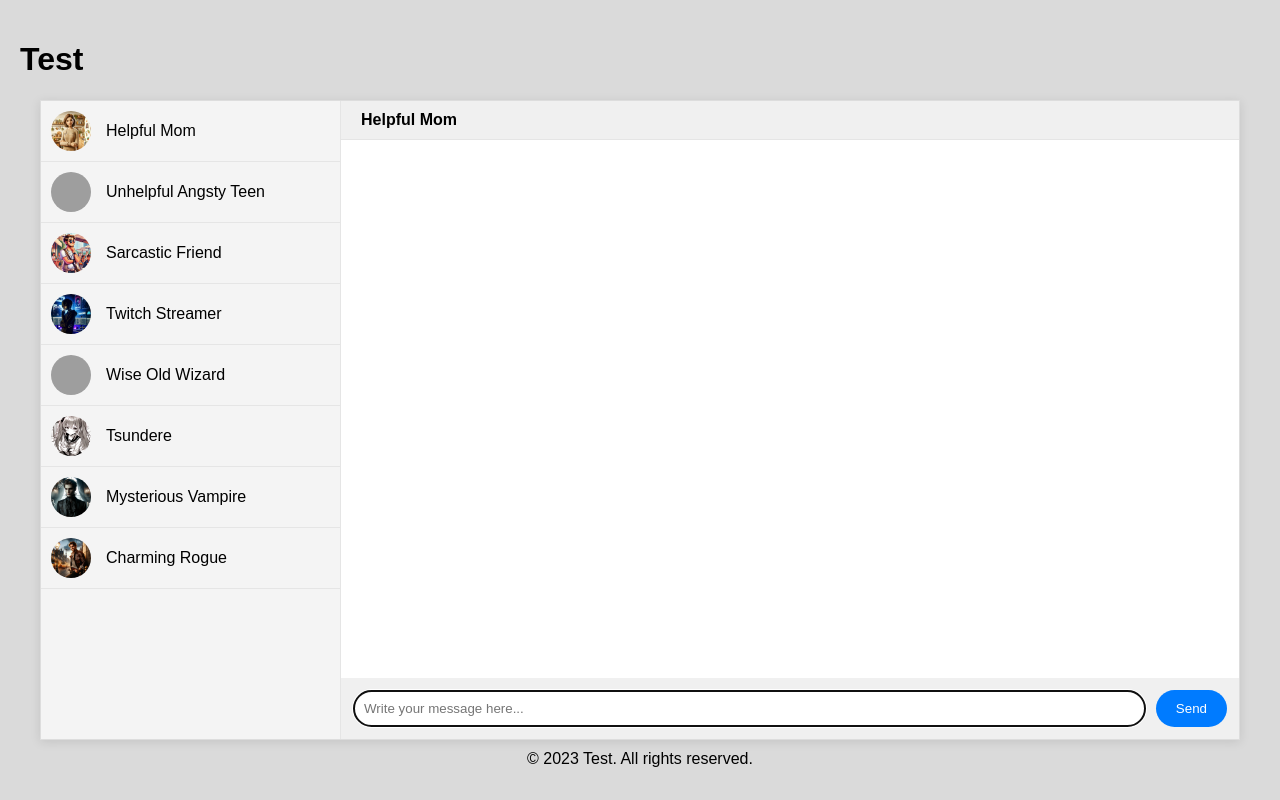
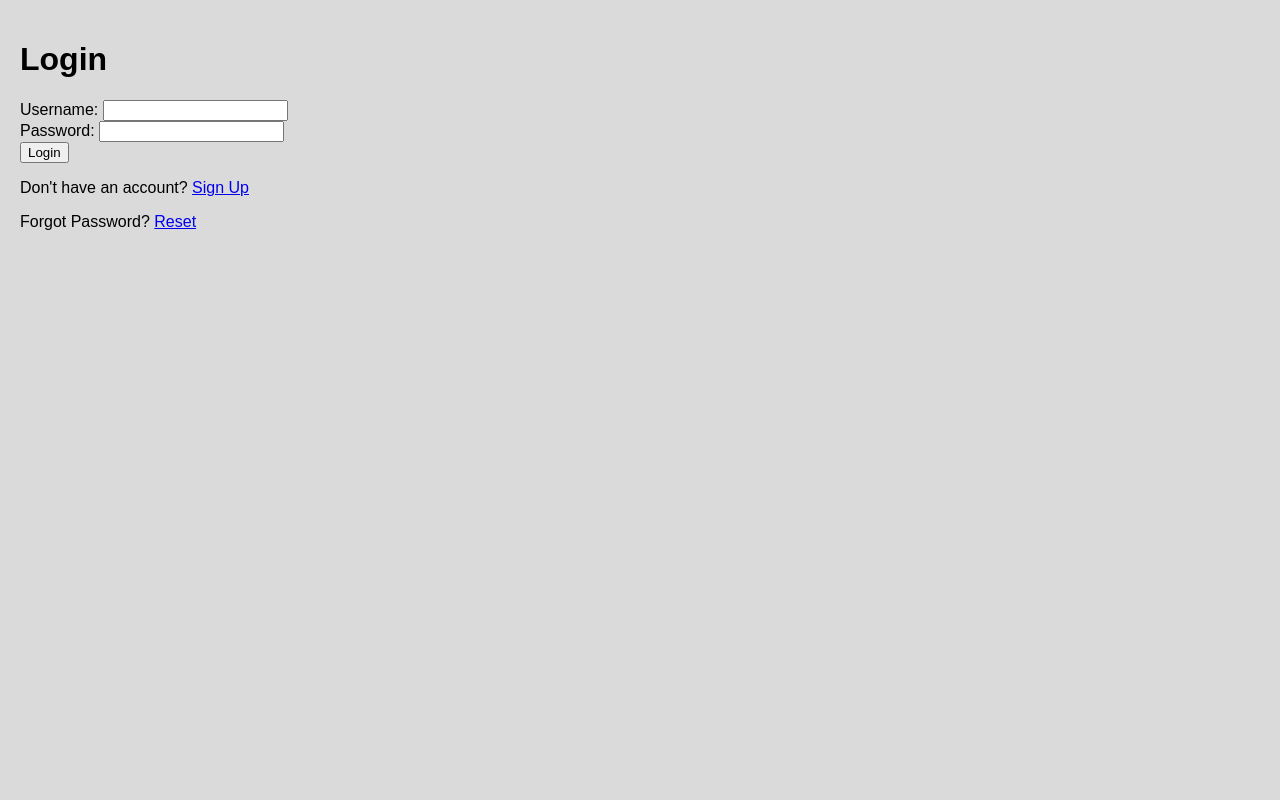
Before and after one commit to software-students-fall2023/5-final-project-mostly_afk, a Flask app: page / in a window 1280 px wide. Run offline with Flask 3, Linux system fonts and the light colour scheme; grey boxes are pictures that could not be loaded.

Commit message:
lotsssss of changes, added memory, still fixing

```diff
--- a/client/requirements.txt
+++ b/client/requirements.txt
@@ -4,3 +4,4 @@ Flask-Cors==3.0.10
 openai
 langchain==0.0.348
 python-dotenv==0.16.0
+pymongo==4.5.0
--- a/web_app/app.py
+++ b/web_app/app.py
@@ -4,11 +4,13 @@ This is a web-app ...
 import os
 import logging
 from dotenv import load_dotenv
-from flask import Flask, render_template, request, jsonify, session
+from flask import Flask, render_template, request, jsonify, session, url_for, redirect
 from flask_cors import CORS
 import requests
 from flask_session import Session
 from requests.exceptions import RequestException
+from pymongo import MongoClient
+from werkzeug.security import generate_password_hash, check_password_hash
 
 load_dotenv()
 
@@ -20,6 +22,10 @@ app.config["SESSION_TYPE"] = "filesystem"
 Session(app)
 
 
+# Connect to MongoDB
+client = MongoClient("database", 27017)
+db = client["database"]
+
 @app.route("/", methods=["GET", "POST"])
 def index():
     """
@@ -28,12 +34,17 @@ def index():
     if "messages" not in session:
         session["messages"] = []
 
-    if request.method == "POST":
-        user_input = request.form.get("user_input")
-        session["messages"].append({"type": "User", "content": user_input})
-        return render_template("index.html", messages=session["messages"])
+    if "user_id" not in session:
+        return render_template("login.html")
 
-    return render_template("index.html", messages=session["messages"])
+    else:
+        if request.method == "POST":
+            user_input = request.form.get("user_input")
+            user_id = session.get("user_id")
+            session["messages"].append({"type": "User", "content": user_input})
+            return render_template("index.html", messages=session["messages"], user_id=user_id)
+        user_id = session.get("user_id")
+        return render_template("index.html", messages=session["messages"], user_id=user_id)
 
 
 @app.route("/get_response", methods=["POST"])
@@ -43,10 +54,14 @@ def get_response():
     """
     user_input = request.form.get("user_input")
     personality = request.form.get("personality", "helpful")
+    user_id = session["user_id"]
     try:
         response = requests.post(
-            "http://client:5002/get_response", json={"prompt": user_input, "personality": personality}, timeout=60
+            "http://client:5002/get_response", json={"prompt": user_input, "personality": personality, "user_id": user_id}, timeout=60
         )
+        # response = requests.post(
+        #     "http://client:5002/reset_conversation", json={"prompt": user_input, "personality": personality, "user_id": user_id}, timeout=60
+        # )
         response.raise_for_status()
         ai_response = response.json().get("response")
         session["messages"].append({"type": "Assistant", "content": ai_response})
@@ -76,5 +91,152 @@ def clear_session():
         return jsonify({"error": "An error occurred while clearing the session"}), 500
 
 
+
+
+# Login, Sign Up Functionality
+@app.route("/signup", methods=["GET", "POST"])
+def signup():
+    """Renders the signup page"""
+    # If there is a user_id in session, it redirects them back to the home page
+    if "user_id" in session:
+        return redirect(url_for("index"))
+
+    # If there is no account, then we allow the user to creat one.
+    if request.method == "POST":
+        # We allow the user to create their username, password, confirm password, email
+        username = request.form["username"]
+        password = request.form["password"]
+        confirm_password = request.form["confirm_password"]
+        email = request.form["email"]
+        errors = []
+
+        # This checks if there is already a user that has this exact username
+        if db.users.find_one({"username": username}):
+            errors.append("Username already exists!")
+
+        # This checks if there is already a user that has this exact email
+        if db.users.find_one({"email": email}):
+            errors.append("Email already used, try another or try logging in!")
+
+        # This checks if the password is in between 8-20 characters
+        if not 8 <= len(password) <= 20:
+            errors.append("Password must be between 8 and 20 characters long!")
+
+        # This checks if the password does not have any numbers
+        if not any(char.isdigit() for char in password):
+            errors.append("Password should have at least one number!")
+
+        # This checks if the password does not have any alphabets
+        if not any(char.isalpha() for char in password):
+            errors.append("Password should have at least one alphabet!")
+
+        # This checks if the password and the confirm password do not match
+        if not confirm_password == password:
+            errors.append("Passwords do not match!")
+
+        # If any errors, it will re-render the signup.html page and allow the user to try again
+        if errors:
+            return render_template("signup.html", errors=errors)
+
+        # If user managed to create a proper account, it will generate a hash for their password
+        password_hash = generate_password_hash(password)
+
+        # Here we insert their account details to the database
+        user_collection = db["users"]
+        user_collection.insert_one(
+            {
+                "username": username,
+                "password": password_hash,
+                "email": email,
+                "midi_files": [],
+            }
+        )
+
+        # This redirects the user to the login page where they must login to access the webpage.
+        return redirect(url_for("login"))
+
+    # Renders the signup.html page
+    return render_template("signup.html")
+
+
+# Rendering either the login template if they haven't logged in, otherwise, the home page
+@app.route("/login", methods=["GET"])
+def login():
+    """Renders the login page"""
+    if "user_id" in session:
+        return redirect(url_for("index"))
+    return render_template("login.html")
+
+
+#This function is the backend of the login functionality from the login.html file
+@app.route("/login_auth", methods=["POST"])
+def login_auth():
+    """Route for login authentication"""
+    # If a user is already logged in, redirect them to the home page
+    if "user_id" in session:
+        return redirect(url_for("index"))
+
+    # Else, ask them to login by inputting a username and password
+    if request.method == "POST":
+        username = request.form["username"]
+        password = request.form["password"]
+        session["username"] = username
+
+        errors = []
+
+        # Once inputted their username and password, check the database for existing users
+        user = db.users.find_one({"username": username})
+
+        # We provide the _id attribute of the user to the user_id in the session
+        if user and check_password_hash(user["password"], password):
+            # User sessions to keep track of who's logged in
+            session["user_id"] = str(user["_id"])
+            return redirect(url_for("index"))
+
+        # If the username or password does not match we render the login.html template once more
+        errors.append("Invalid username or password!")
+        return render_template("login.html", errors=errors)
+    return None
+
+@app.route("/forgot_password", methods=["GET", "POST"])
+def forgot_password():
+    """Renders the forgot password page"""
+    if request.method == "POST":
+        username = request.form["username"]
+        password = request.form["password"]
+        confirm_password = request.form["confirm_password"]
+        email = request.form["email"]
+        errors = []
+        user = db.users.find_one({"email": email, "username": username})
+
+        if not user:
+            errors.append("Invalid username or email!")
+
+        if not 8 <= len(password) <= 20:
+            errors.append("Password must be between 8 and 20 characters long!")
+
+        if not any(char.isdigit() for char in password):
+            errors.append("Password should have at least one number!")
+
+        if not any(char.isalpha() for char in password):
+            errors.append("Password should have at least one alphabet!")
+
+        if not confirm_password == password:
+            errors.append("Passwords do not match!")
+
+        if errors:
+            return render_template("forgot_password.html", errors=errors)
+    return None
+
+
+# Here we have another route, if the user decides to logout,
+# it will pop their user_id from the session and redirect them to the login page
+@app.route("/logout")
+def logout():
+    """route for logout"""
+    session.pop("user_id", None)
+    clear_session()
+    return redirect(url_for("login"))
+
 if __name__ == "__main__":
     app.run(debug=True)
--- a/web_app/static/script.js
+++ b/web_app/static/script.js
@@ -27,13 +27,38 @@ $(document).ready(function() {
     window.addEventListener('beforeunload', clearSession);
     window.addEventListener('unload', clearSession);
 
-    $('.sidebar-item').click(function() {
+    // $('.sidebar-item').click(function() {
+    //     selectedPersonality = $(this).data('personality');
+    //     $('.sidebar-item').removeClass('active');
+    //     $(this).addClass('active');
+    //     $('.chat-box').empty();
+    //     $('.chat-title').text(selectedPersonality);
+    //     scrollToBottom();
+    // });
+
+    $('.sidebar-item').click(function(currentUserID) {
         selectedPersonality = $(this).data('personality');
+        console.log(selectedPersonality);
+        userId = currentUserID;
+
         $('.sidebar-item').removeClass('active');
         $(this).addClass('active');
         $('.chat-box').empty();
         $('.chat-title').text(selectedPersonality);
         scrollToBottom();
+
+        $.ajax({
+            url: 'http://localhost:5002/reset_conversation',
+            type: 'POST',
+            contentType: 'application/json',
+            data: JSON.stringify({ user_id: userId }),
+            success: function() {
+                console.log("Conversation reset successfully.");
+            },
+            error: function(error) {
+                console.error("Error resetting conversation:", error);
+            }
+        });
     });
 
     $('.message-form').on('submit', function(e) {
--- a/web_app/templates/index.html
+++ b/web_app/templates/index.html
@@ -9,6 +9,13 @@
 <body onload="document.getElementById('user_input').focus();">
     <header>
         <h1>Test</h1>
+        <div class="auth-buttons">
+            {% if 'user_id' not in session %}
+                <a href="{{ url_for('login') }}"><button class="button" id="login" title="login">Login</button></a>
+            {% else %}
+                <a href="{{ url_for('logout') }}"><button class="button" id="logout" title="logout">Log Out</button></a>
+            {% endif %}
+        </div>
     </header>
     <div class="app-container">
         <div class="sidebar">
@@ -24,9 +31,9 @@
                 <img class="sidebar-icon" src="../static/images/sarcastic.png" alt="Sarcastic Friend">
                 <span class="sidebar-text">Sarcastic Friend</span>
             </div>
-            <div class="sidebar-item" data-personality="Twitch Streamer">
+            <div class="sidebar-item" data-personality="Typical Twitch Streamer">
                 <img class="sidebar-icon" src="../static/images/emo.png" alt="Twitch Streamer">
-                <span class="sidebar-text">Twitch Streamer</span>
+                <span class="sidebar-text">Typical Twitch Streamer</span>
             </div>
             <div class="sidebar-item" data-personality="Wise Old Wizard">
                 <img class="sidebar-icon" src="../static/images/wise.png" alt="Wise Old Wizard">
@@ -74,7 +81,9 @@
             </form>
         </main>
     </div>
-    <script src="../static/script.js"></script>
+    <script src="../static/script.js">
+        var currentUserID = "{{ user_id }}";
+    </script>
     <footer>
         <p>&copy; 2023 Test. All rights reserved.</p>
     </footer>
--- /dev/null
+++ b/web_app/templates/login.html
@@ -0,0 +1,42 @@
+<!DOCTYPE html>
+<html>
+<head>
+    <title>Chat</title>
+    <link rel="stylesheet" type="text/css" href="static/style.css">
+    <script src="https://ajax.googleapis.com/ajax/libs/jquery/3.5.1/jquery.min.js"></script>
+    <meta name="viewport" content="width=device-width, initial-scale=1">
+</head>
+
+{% block container %}
+    <div class="content">
+        <h1> Login </h1>
+
+        <!-- When they are on the login.html page, it will show this form but when they press submit, it will actuate the login_auth() function from the backend.  -->
+        <form method="POST" action="{{url_for('login_auth')}}">
+            <label for="username">Username: </label>
+            <input type="text" name="username" id="username" required><br>
+
+            <label for="password">Password: </label>
+            <input type="password" name="password" id="password" required><br>
+
+            <button type="submit" name="submit" value="Login">Login</button>
+        </form>
+
+        <!-- If they users don't have an account, it simply allows them to click and call the signup() function which renders the signup.html file. -->
+        <p>Don't have an account? <a href="{{url_for('signup')}}">Sign Up</a></p>
+        <p>Forgot Password? <a href="{{url_for('forgot_password')}}">Reset</a></p>
+    </div>
+
+    <!-- If there are any errors it makes sure -->
+    {% if errors %}
+        <div class="alert">
+            <ul>
+                {% for message in errors %}
+                    <li>{{ message }}</li>
+                {% endfor %}
+            </ul>
+        </div>
+    {% endif %}
+{% endblock %}
+
+</html>
```
Also changed, not shown: client/client.py (+83 -19 lines), web_app/templates/forgot_password.html (added, +42 -0 lines), web_app/templates/signup.html (added, +43 -0 lines), 1 other file.
